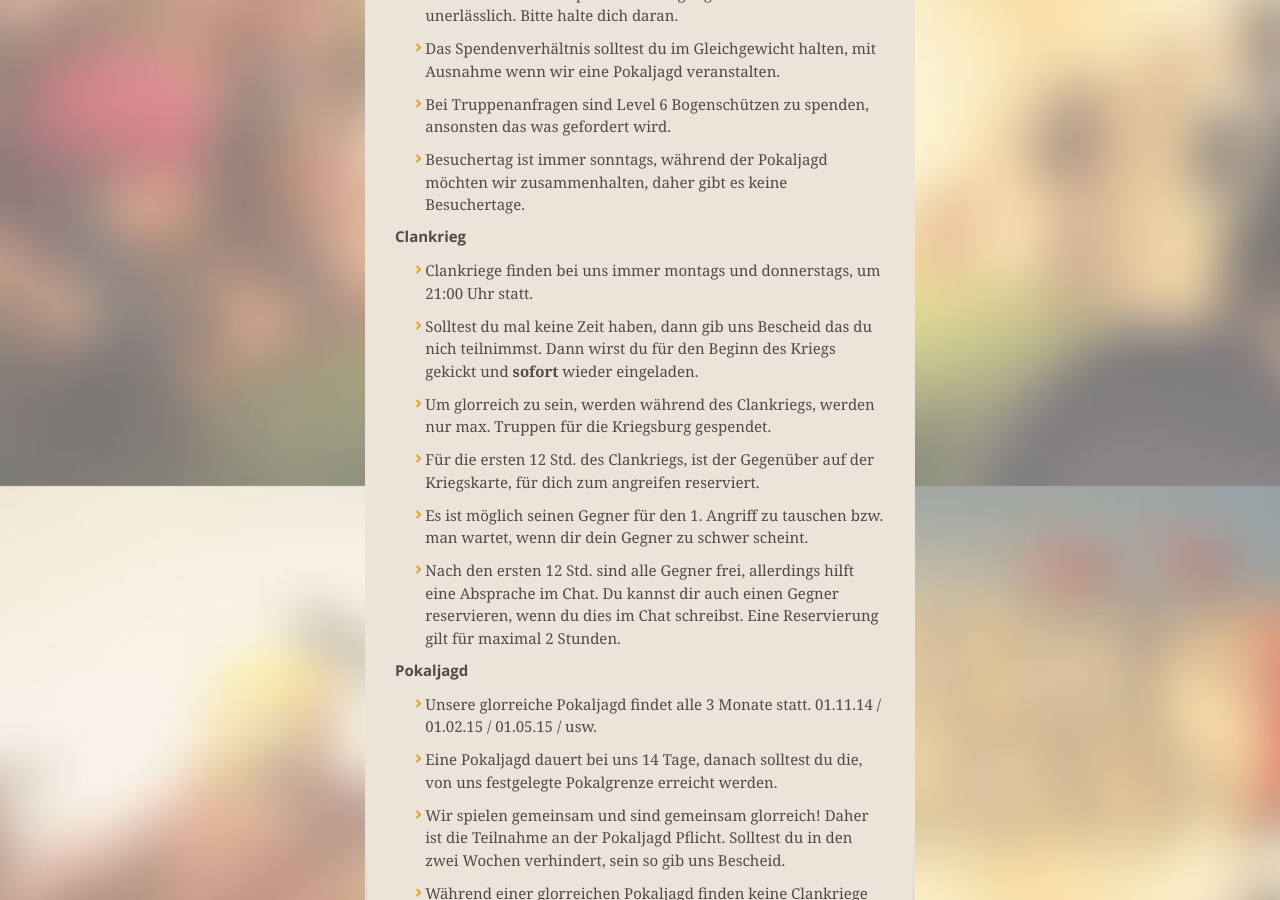
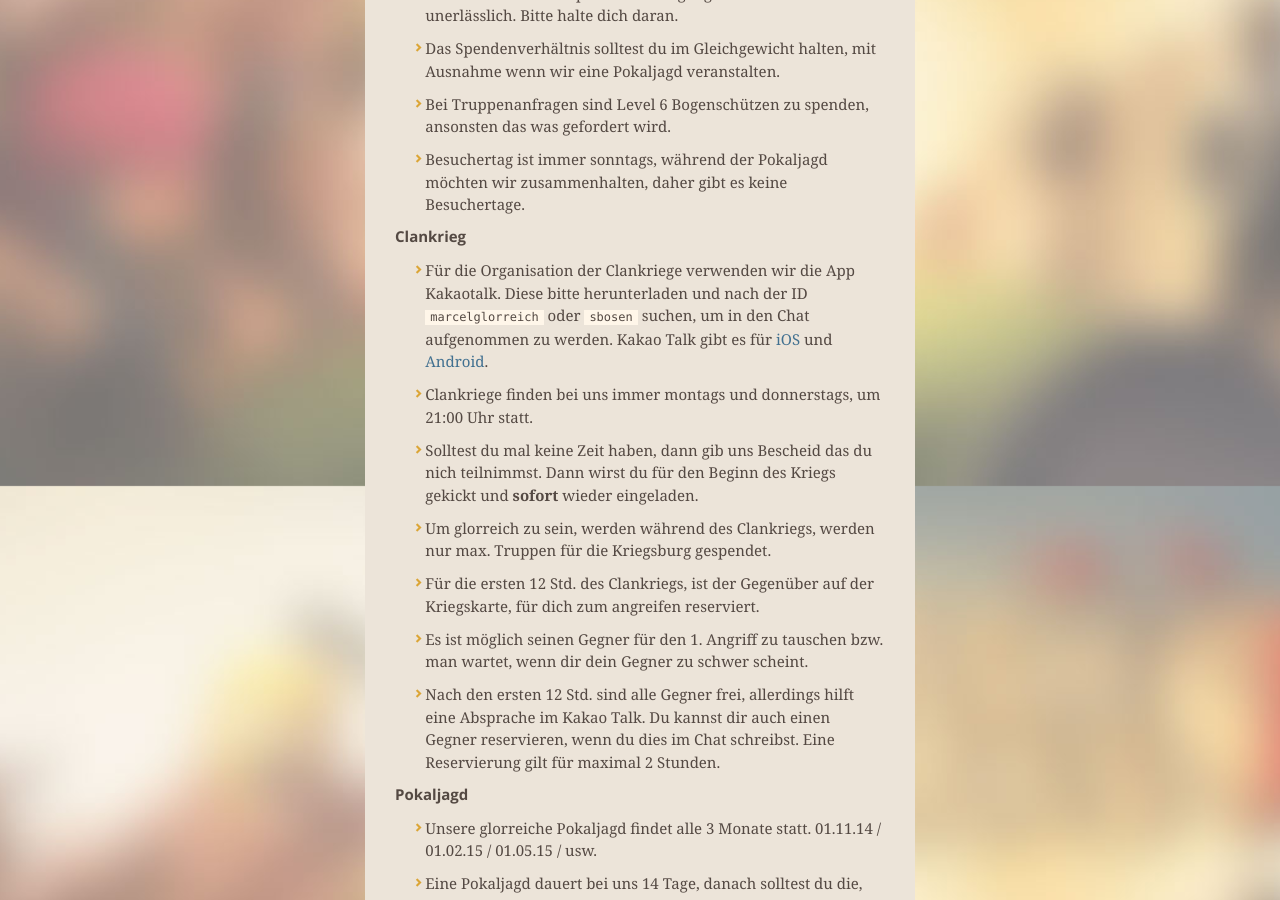
Before and after one commit to glorreich/glorreich.github.io, a Jekyll site: the page built from _posts/2014-11-20-manifest.markdown, in a window 1280 px wide and 900 px high, scrolled down 414 px. Built offline with Jekyll 4.4.1, drawn with Linux system fonts in a browser that asks for light colours; nearby versions of some CDN libraries.

Commit message:
Update 2014-11-20-manifest.markdown

```diff
--- a/_posts/2014-11-20-manifest.markdown
+++ b/_posts/2014-11-20-manifest.markdown
@@ -20,7 +20,7 @@ Wie in jedem Clan, sind auch bei uns ein paar Regeln notwendig. Im folgenden fin
 
 # Clankrieg
 
-<!-- * Für die Organisation der Clankriege verwenden wir die App Kakaotalk. Diese bitte herunterladen und nach der ID `marcelglorreich` oder `sbosen` suchen, um in den Chat aufgenommen zu werden. Kakao Talk gibt es für [iOS](https://itunes.apple.com/de/app/kakaotalk-messenger/id362057947?mt=8&uo=4) und [Android](https://play.google.com/store/apps/details?id=com.kakao.talk). -->
+* Für die Organisation der Clankriege verwenden wir die App Kakaotalk. Diese bitte herunterladen und nach der ID `marcelglorreich` oder `sbosen` suchen, um in den Chat aufgenommen zu werden. Kakao Talk gibt es für [iOS](https://itunes.apple.com/de/app/kakaotalk-messenger/id362057947?mt=8&uo=4) und [Android](https://play.google.com/store/apps/details?id=com.kakao.talk).
 
 * Clankriege finden bei uns immer montags und donnerstags, um 21:00 Uhr statt.
 
@@ -32,7 +32,7 @@ Wie in jedem Clan, sind auch bei uns ein paar Regeln notwendig. Im folgenden fin
 
 * Es ist möglich seinen Gegner für den 1. Angriff zu tauschen bzw. man wartet, wenn dir dein Gegner zu schwer scheint.
 
-* Nach den ersten 12 Std. sind alle Gegner frei, allerdings hilft eine Absprache im Chat. Du kannst dir auch einen Gegner reservieren, wenn du dies im Chat schreibst. Eine Reservierung gilt für maximal 2 Stunden.
+* Nach den ersten 12 Std. sind alle Gegner frei, allerdings hilft eine Absprache im Kakao Talk. Du kannst dir auch einen Gegner reservieren, wenn du dies im Chat schreibst. Eine Reservierung gilt für maximal 2 Stunden.
 
 # Pokaljagd
 
```
